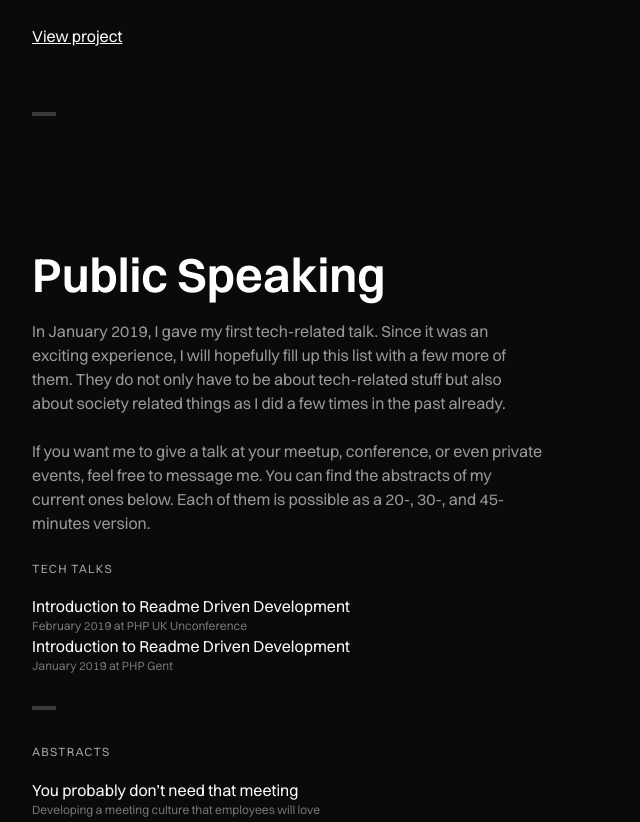
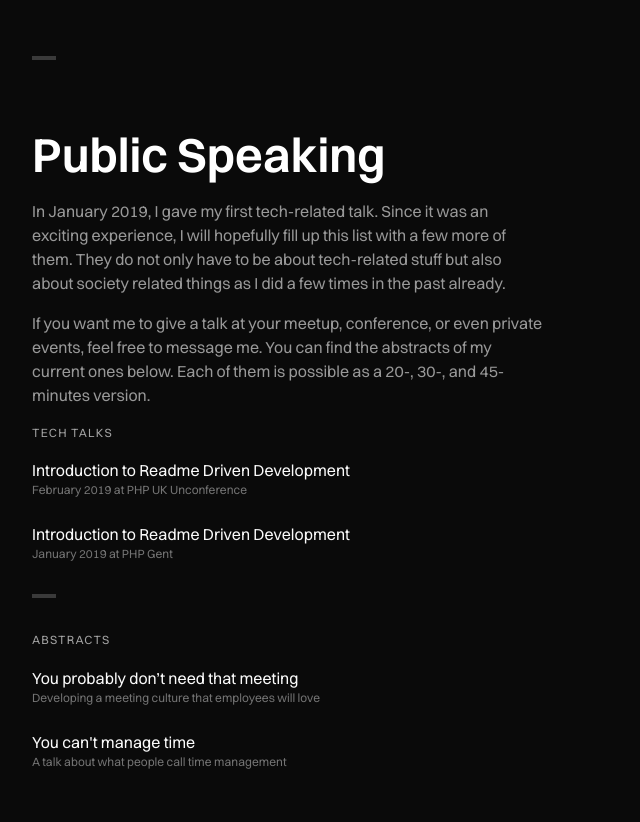
Before and after one commit to rathesDot/rathes.me, a Next.js app: page /work in a window 1280 px wide. Shown: the part 1944-2766 px from the top of the page, without its empty margins (0-640 px from the left). Built offline with nearby package versions, Linux system fonts and the light colour scheme.

Commit message:
💄 Public speaking

```diff
--- a/src/components/typography/Paragraph.tsx
+++ b/src/components/typography/Paragraph.tsx
@@ -3,7 +3,7 @@ import { HTMLAttributes } from "react"
 import { cva } from "class-variance-authority"
 
 const styles = cva(
-  "mt-3 mb-6 text-base font-sans antialiased font-normal text-neutral-300/70"
+  "mt-3 mb-4 text-base font-sans antialiased font-normal text-neutral-300/70"
 )
 
 export const Paragraph: React.FC<HTMLAttributes<HTMLParagraphElement>> = ({
--- a/src/pages/talks/managing-time.tsx
+++ b/src/pages/talks/managing-time.tsx
@@ -7,7 +7,7 @@ import { Heading1, Paragraph, Meta } from "../../components"
 const ManagingTime: React.FC<React.PropsWithChildren<NextPage>> = () => (
   <PageLayout>
     <Meta title="You can't manage time - A talk about what people call time management"></Meta>
-    <div className="max-w-xl">
+    <div className="max-w-xl p-8">
       <Heading1>
         You can't manage time
         <span className="block text-base text-neutral-500">
--- a/src/pages/talks/meetings.tsx
+++ b/src/pages/talks/meetings.tsx
@@ -7,7 +7,7 @@ import { Heading1, Paragraph, Meta } from "../../components"
 const Meetings: React.FC<React.PropsWithChildren<NextPage>> = () => (
   <PageLayout>
     <Meta title="You probably don't need that meeting - Developing a meeting culture that employees will love"></Meta>
-    <div className="max-w-xl">
+    <div className="max-w-xl p-8">
       <Heading1>
         You probably don't need that meeting
         <span className="block text-base text-neutral-500">
--- a/src/pages/work.tsx
+++ b/src/pages/work.tsx
@@ -148,7 +148,7 @@ const Work: React.FC<React.PropsWithChildren<NextPage>> = () => {
 
         <Separator />
 
-        <section className="mt-32">
+        <section className="mt-16">
           <Heading2 className="scroll-mt-32" id="public-speaking">
             Public Speaking
           </Heading2>
@@ -165,7 +165,7 @@ const Work: React.FC<React.PropsWithChildren<NextPage>> = () => {
             of my current ones below. Each of them is possible as a 20-, 30-,
             and 45-minutes version.
           </Paragraph>
-          <List title="Tech Talks">
+          <List title="Tech Talks" className="flex flex-col gap-6">
             <ListItem
               link="/talks/readme-driven-development-phpuk.pdf"
               subtitle="February 2019 at PHP UK Unconference"
@@ -180,7 +180,7 @@ const Work: React.FC<React.PropsWithChildren<NextPage>> = () => {
             </ListItem>
           </List>
           <Separator />
-          <List title="Abstracts">
+          <List title="Abstracts" className="flex flex-col gap-6">
             <ListItem
               link="/talks/meetings"
               subtitle="Developing a meeting culture that employees will love"
@@ -195,7 +195,7 @@ const Work: React.FC<React.PropsWithChildren<NextPage>> = () => {
             </ListItem>
           </List>
         </section>
-        <section className="my-32">
+        <section className="my-16">
           <SayHi />
         </section>
       </section>
```
